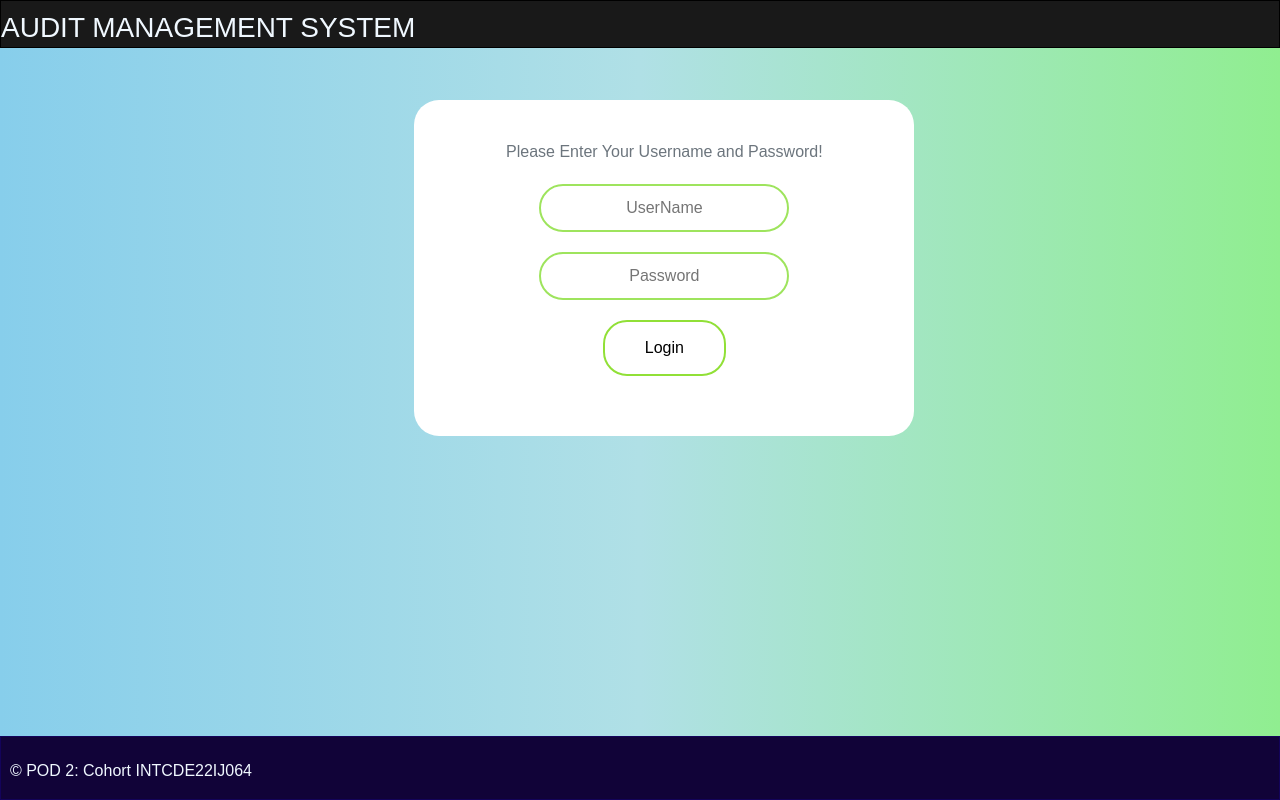
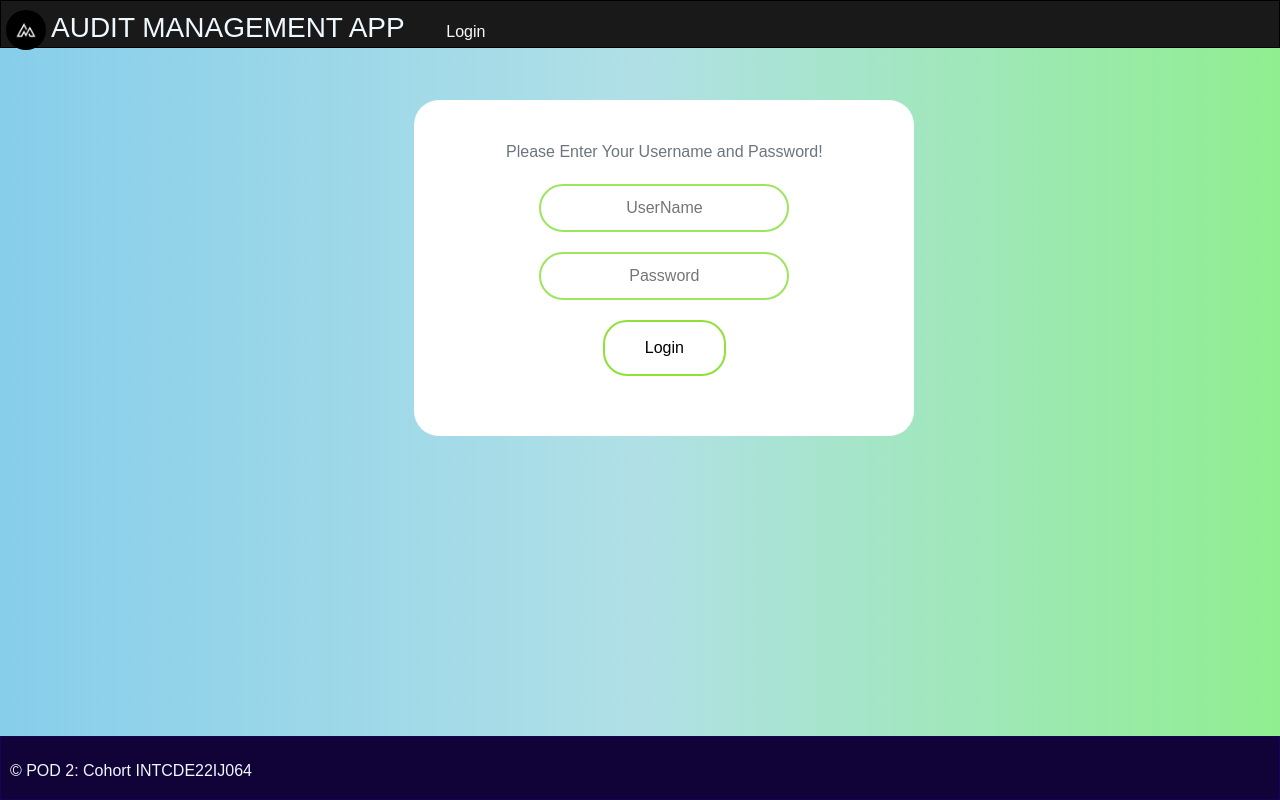
Before and after one commit to Ammugayathri/MFPE-POD2-Audit-Management, an Angular app in the folder Audit-Management-App/: page / in a window 1280 px wide. Built offline with nearby package versions, Linux system fonts and the light colour scheme.

Commit message:
Update nav-header.component.html

```diff
--- a/Audit-Management-App/src/app/NavHeader/nav-header.component.html
+++ b/Audit-Management-App/src/app/NavHeader/nav-header.component.html
@@ -2,10 +2,10 @@
 <!-- Header -->
 <header>
     <div class="nav text-allign-center">
-        <!-- <img src="assets/icon/appLogo.jpg" alt="LOGO" height="90%"> -->
-        <h3 class="headerTitle"> AUDIT MANAGEMENT SYSTEM</h3>
-        <!-- NAV -->
-        <!-- <nav class="navbar navbar-expand-lg navbar-light bg-light">
+         <img src="assets/icon/appLogo.jpg" alt="LOGO" height="90%" >
+        <h3 class="headerTitle"> AUDIT MANAGEMENT APP</h3>
+         <!-- NAV -->
+        <nav class="navbar navbar-expand-lg navbar-light bg-light">
             <div class="collapse navbar-collapse" id="navbarNav">
               <ul class="navbar-nav">
                 <li class="nav-item"  *ngIf="!user.logStatus">
@@ -16,7 +16,7 @@
                 </li>
               </ul>
             </div>
-          </nav> -->
+          </nav>
         <!-- user-info -->
         <img class="username-pic" *ngIf="user.logStatus" src="https://img.icons8.com/bubbles/100/000000/user-male-circle.png" alt="LOGO"  height="90%">
         <div class="userInfo" *ngIf="user.logStatus">
```
